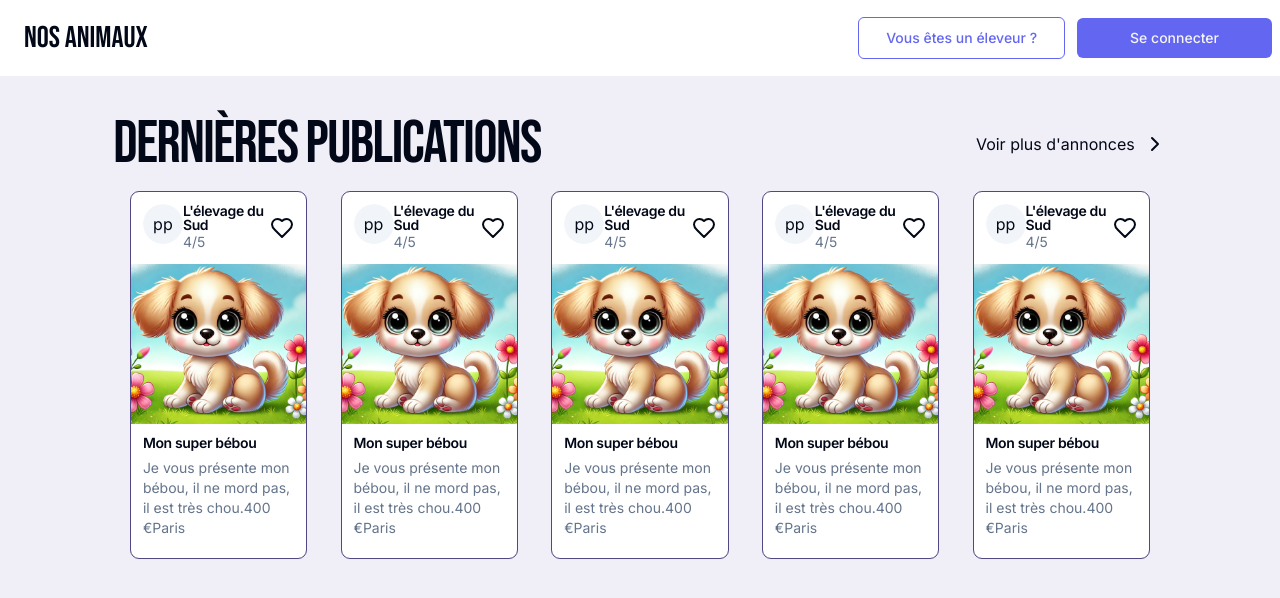
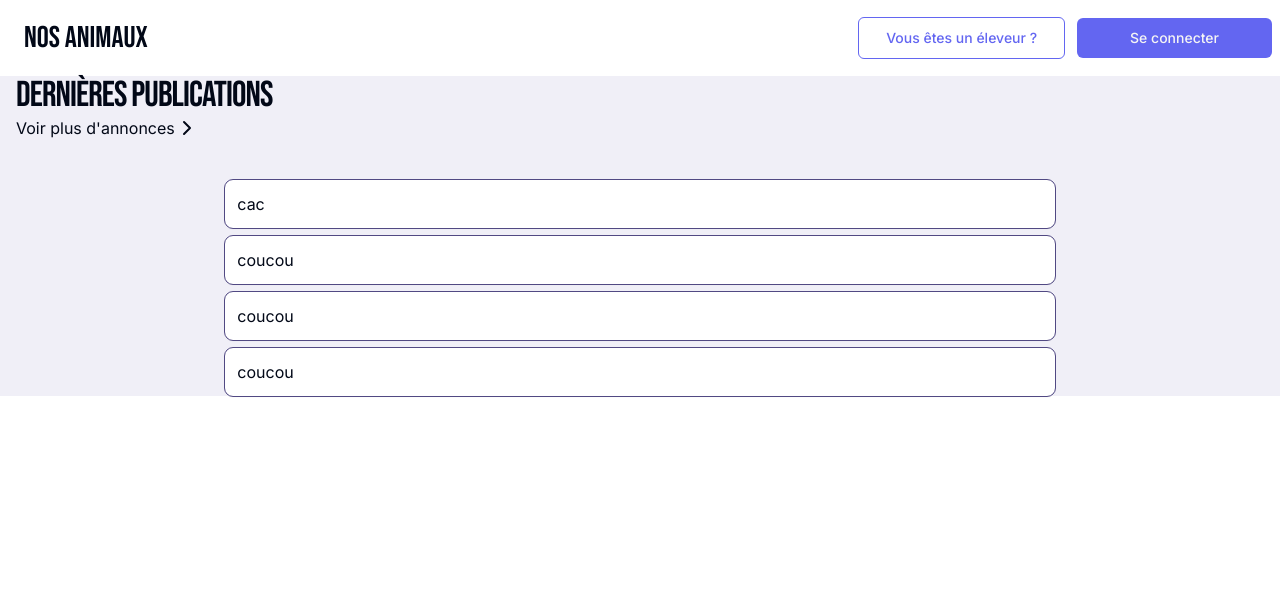
Before and after one commit to EmyLD/pets-app, a Next.js app: page / in a window 1280 px wide. Shown: the top 598 px of the page. Built offline with nearby package versions, Linux system fonts and the light colour scheme.

Commit message:
design refactor

```diff
--- a/app/layout.tsx
+++ b/app/layout.tsx
@@ -20,9 +20,7 @@ export default function RootLayout({
     <html lang="fr">
       <body className={`${inter.className}`}>
         <Header />
-        <main className="bg-indigo-light flex flex-col min-h-screen max-h-auto justify-between">
-          {children}
-        </main>
+        <main className="bg-indigo-light px-4">{children}</main>
       </body>
     </html>
   );
--- a/app/page.tsx
+++ b/app/page.tsx
@@ -1,74 +1,42 @@
-import Publication from "@/components/publication/Publication";
 import H2 from "@/components/ui/H2";
-import { ChevronRight } from "lucide-react";
+import { Car, ChevronRight } from "lucide-react";
 import { ReactElement } from "react";
+
+import {
+  Card,
+  CardContent,
+  CardDescription,
+  CardFooter,
+  CardHeader,
+  CardTitle,
+} from "@/components/ui/card";
+import { Avatar, AvatarFallback, AvatarImage } from "@/components/ui/avatar";
+import Image from "next/image";
+import { Heart } from "lucide-react";
 
 export default function Home(): ReactElement {
   return (
-    <section id="publication-section" className="grid grid-cols-12 py-5 px-2">
-      <div className="max-h-32  min-h-24  col-start-1 col-span-full md:col-span-10 md:col-start-2 md:grid md:grid-cols-2 md:items-center">
-        <H2 className="text-4xl md:text-6xl">Dernières publications</H2>
-        <a className="flex gap-2 md:items-center md:justify-end">
+    <section id="publication-section">
+      <div>
+        <H2 className="text-4xl">Dernières publications</H2>
+        <a className=" flex">
           Voir plus d'annonces <ChevronRight />
         </a>
       </div>
 
-      <div className="pub-container gap-y-3 md:col-start-2 col-span-full  md:col-span-10 flex flex-wrap w-full justify-around items-center">
-        <Publication
-          avatarDesc="pp"
-          avatarImg=""
-          petImg="/dog.webp"
-          title="Mon super bébou"
-          name="L'élevage du Sud"
-          rating="4/5"
-          description="Je vous présente mon bébou, il ne mord pas, il est très chou."
-          price={400}
-          city="Paris"
-        />
-        <Publication
-          avatarDesc="pp"
-          avatarImg=""
-          petImg="/dog.webp"
-          title="Mon super bébou"
-          name="L'élevage du Sud"
-          rating="4/5"
-          description="Je vous présente mon bébou, il ne mord pas, il est très chou."
-          price={400}
-          city="Paris"
-        />
-        <Publication
-          avatarDesc="pp"
-          avatarImg=""
-          petImg="/dog.webp"
-          title="Mon super bébou"
-          name="L'élevage du Sud"
-          rating="4/5"
-          description="Je vous présente mon bébou, il ne mord pas, il est très chou."
-          price={400}
-          city="Paris"
-        />
-        <Publication
-          avatarDesc="pp"
-          avatarImg=""
-          petImg="/dog.webp"
-          title="Mon super bébou"
-          name="L'élevage du Sud"
-          rating="4/5"
-          description="Je vous présente mon bébou, il ne mord pas, il est très chou."
-          price={400}
-          city="Paris"
-        />
-        <Publication
-          avatarDesc="pp"
-          avatarImg=""
-          petImg="/dog.webp"
-          title="Mon super bébou"
-          name="L'élevage du Sud"
-          rating="4/5"
-          description="Je vous présente mon bébou, il ne mord pas, il est très chou."
-          price={400}
-          city="Paris"
-        />
+      <div className="grid grid-cols-6 gap-2 mt-10">
+        <Card className="col-start-2 col-span-4">
+          <CardHeader>cac</CardHeader>
+        </Card>
+        <Card className=" col-start-2 col-span-4">
+          <CardHeader>coucou</CardHeader>
+        </Card>
+        <Card className="col-start-2 col-span-4">
+          <CardHeader>coucou</CardHeader>
+        </Card>
+        <Card className="col-start-2 col-span-4">
+          <CardHeader>coucou</CardHeader>
+        </Card>
       </div>
     </section>
   );
--- a/components/publication/Publication.tsx
+++ b/components/publication/Publication.tsx
@@ -1,71 +1,71 @@
-"use client";
+// "use client";
 
-import {
-  Card,
-  CardContent,
-  CardDescription,
-  CardFooter,
-  CardHeader,
-  CardTitle,
-} from "@/components/ui/card";
-import { Avatar, AvatarFallback, AvatarImage } from "@/components/ui/avatar";
-import Image from "next/image";
-import { Heart } from "lucide-react";
-import { useMediaQuery } from "@/hooks/use-media-query";
+// import {
+//   Card,
+//   CardContent,
+//   CardDescription,
+//   CardFooter,
+//   CardHeader,
+//   CardTitle,
+// } from "@/components/ui/card";
+// import { Avatar, AvatarFallback, AvatarImage } from "@/components/ui/avatar";
+// import Image from "next/image";
+// import { Heart } from "lucide-react";
+// import { useMediaQuery } from "@/hooks/use-media-query";
 
-type Props = {
-  avatarImg: string;
-  avatarDesc: string;
-  name: string;
-  rating: string | number;
-  petImg: string;
-  title: string;
-  description: string;
-  price: number;
-  city: string;
-};
+// type Props = {
+//   avatarImg: string;
+//   avatarDesc: string;
+//   name: string;
+//   rating: string | number;
+//   petImg: string;
+//   title: string;
+//   description: string;
+//   price: number;
+//   city: string;
+// };
 
-export default function Publication({ ...props }: Props): React.ReactElement {
-  const isDesktop = useMediaQuery("(min-width: 768px)");
-  return (
-    <Card className="w-9/12 sm:w-60 sm:justify-between md:w-2/5 lg:w-2/12">
-      <CardHeader className="justify-between md:flex md:justify-between">
-        <Avatar className="">
-          <AvatarImage src={props.avatarImg} />
-          <AvatarFallback>{props.avatarDesc}</AvatarFallback>
-        </Avatar>
+// export default function Publication({ ...props }: Props): React.ReactElement {
+//   const isDesktop = useMediaQuery("(min-width: 768px)");
+//   return (
+//     <Card className="w-9/12 sm:w-60 sm:justify-between md:w-2/12 lg:w-2/12 2xl:w-2/12">
+//       <CardHeader className="justify-between md:flex md:justify-between">
+//         <Avatar className="">
+//           <AvatarImage src={props.avatarImg} />
+//           <AvatarFallback>{props.avatarDesc}</AvatarFallback>
+//         </Avatar>
 
-        <section>
-          <CardTitle>{props.name}</CardTitle>
-          <CardDescription aria-describedby="notation-éleveur">
-            {props.rating}
-          </CardDescription>
-        </section>
-        <button>
-          <Heart />
-        </button>
-      </CardHeader>
-      <CardContent className="relative min-h-40 ">
-        <Image
-          src={props.petImg}
-          fill={true}
-          alt="blabla"
-          priority={true}
-          sizes=" (max-width: 768px, (max-width: 1200px) 50vw"
-          className="w-full object-cover"
-        />
-      </CardContent>
-      <CardFooter>
-        <CardTitle>{props.title}</CardTitle>
-        <CardDescription
-          aria-describedby="description-animal"
-          className="py-1 md:py-2"
-        >
-          <span>{isDesktop && props.description}</span>
-          <span>{props.price} €</span>
-          <span>{props.city}</span>
-        </CardDescription>
-      </CardFooter>
-    </Card>
-  );
-}
+//         <section>
+//           <CardTitle>{props.name}</CardTitle>
+//           <CardDescription aria-describedby="notation-éleveur">
+//             {props.rating}
+//           </CardDescription>
+//         </section>
+//         <button>
+//           <Heart />
+//         </button>
+//       </CardHeader>
+//       <CardContent className="relative min-h-40 ">
+//         <Image
+//           src={props.petImg}
+//           fill={true}
+//           alt="blabla"
+//           priority={true}
+//           sizes=" (max-width: 768px, (max-width: 1200px) 50vw"
+//           className="w-full object-cover"
+//         />
+//       </CardContent>
+//       <CardFooter>
+//         <CardTitle>{props.title}</CardTitle>
+//         <CardDescription
+//           aria-describedby="description-animal"
+//           className="py-1 md:py-2"
+//         >
+//           <span>{isDesktop && props.description}</span>
+//           <span>{props.price} €</span>
+//           <span>{props.city}</span>
+//         </CardDescription>
+//       </CardFooter>
+//     </Card>
+//   );
+// }
```
